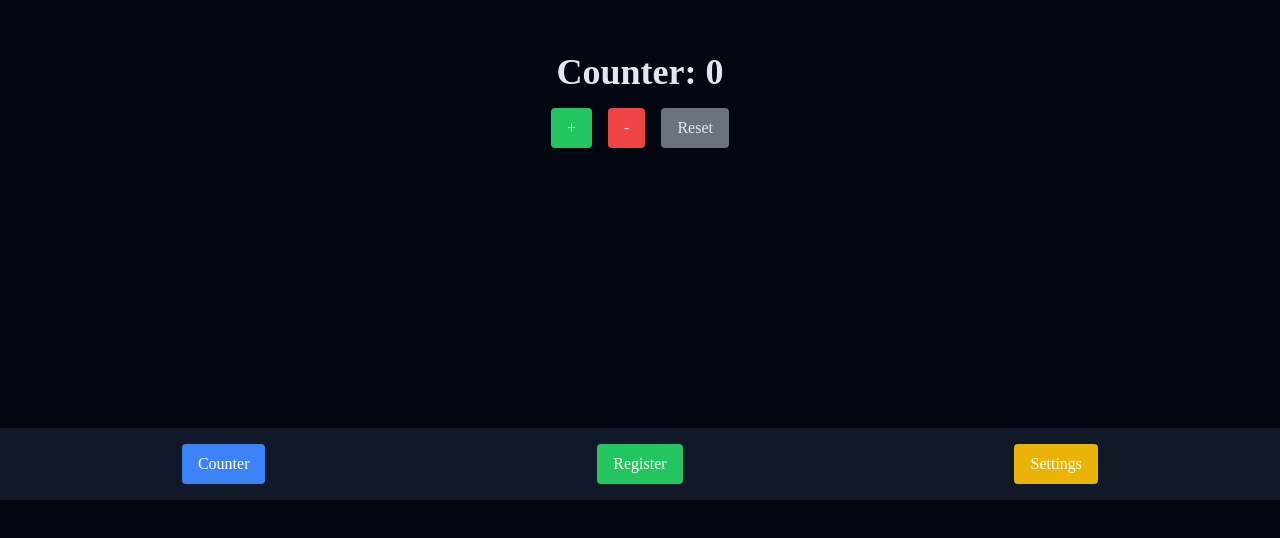
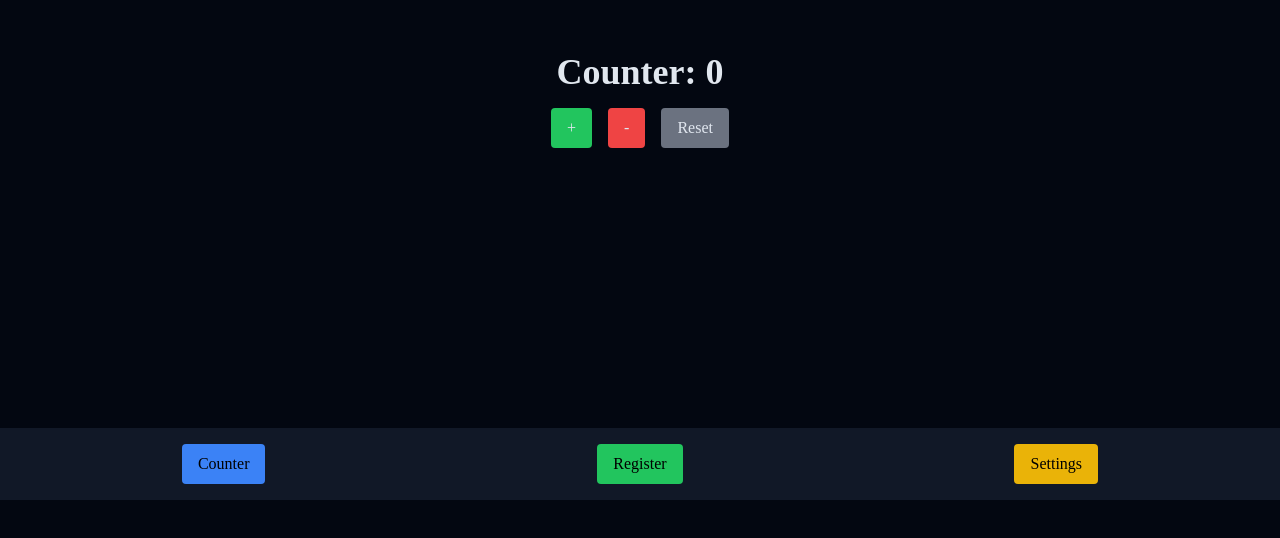
Before and after one commit to IvanPolukhin/WebAppBot, a React (Create React App) app: page / in a window 1280 px wide. Shown: the part 300-838 px from the top of the page. Built offline with nearby package versions, Linux system fonts and the light colour scheme.

Commit message:
refactor: color text

```diff
--- a/src/components/NavigationButtons/index.tsx
+++ b/src/components/NavigationButtons/index.tsx
@@ -6,7 +6,7 @@ const NavigationButtons = () => {
   const navigate = useNavigate()
 
   return (
-    <div className="fixed bottom-0 w-full flex justify-around p-4 bg-gray-900 text-white">
+    <div className="fixed bottom-0 w-full flex justify-around p-4 bg-gray-900 text-black">
       <button
         onClick={() => navigate(RoutePaths.counter)}
         className="px-4 py-2 bg-blue-500 rounded"
```
